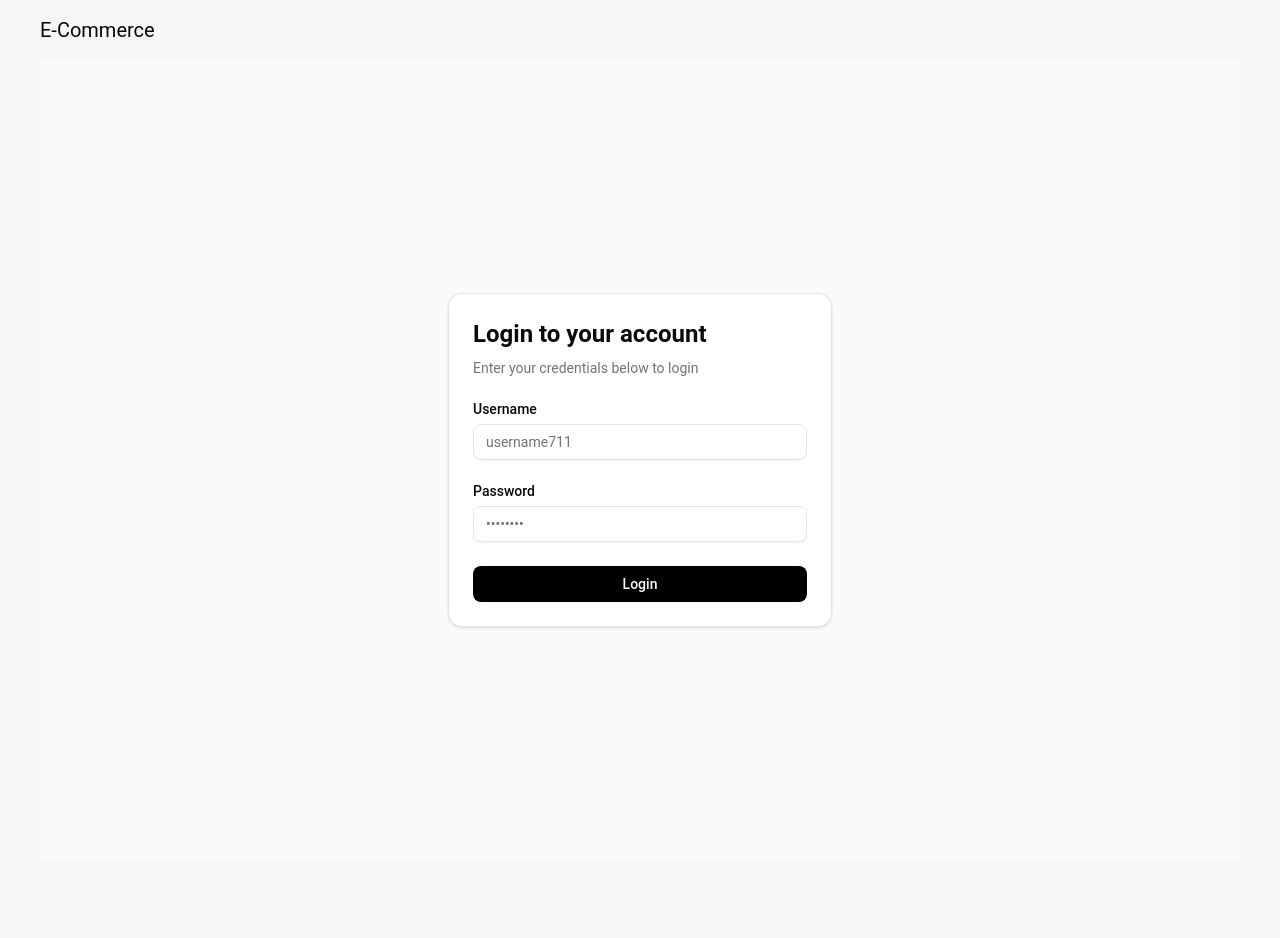
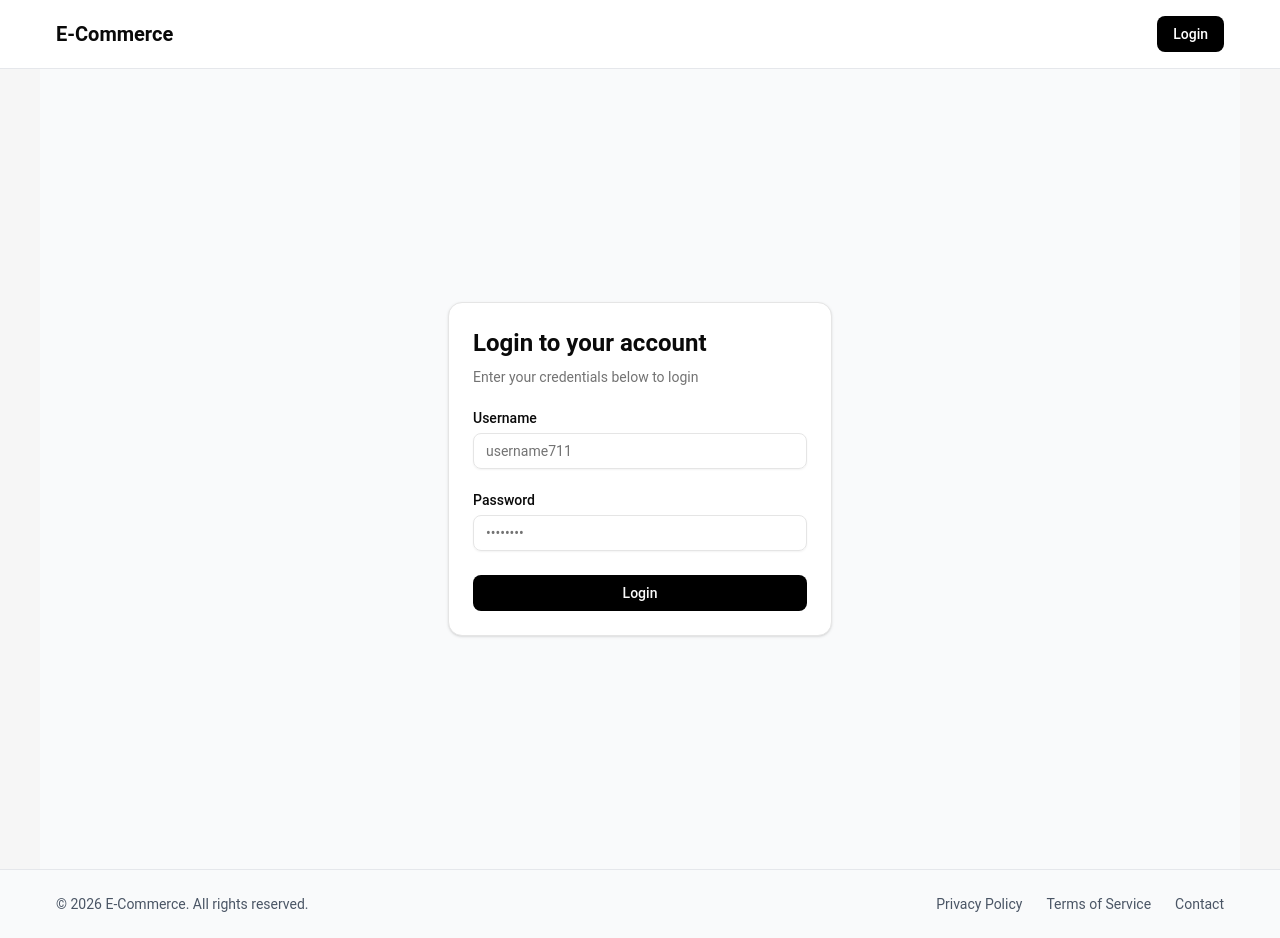
Before and after one commit to Zhasulan711/test-e-commerce-front, a Next.js app: page /login in a window 1280 px wide. Before the commit the page ends 860 px from the top, so only its background shows below. Built offline with nearby package versions, Linux system fonts and the light colour scheme.

Commit message:
feat: implement cart functionality in header and enhance layout structure

```diff
--- /dev/null
+++ b/src/components/Icons/CartIcon.tsx
@@ -0,0 +1,21 @@
+import { DefaultIconComponentProps } from "../../types";
+
+export const CartIcon = ({ className, onClick }: DefaultIconComponentProps) => {
+  return (
+    <svg
+      className={className}
+      onClick={onClick}
+      fill="none"
+      stroke="currentColor"
+      viewBox="0 0 24 24"
+      xmlns="http://www.w3.org/2000/svg"
+    >
+      <path
+        strokeLinecap="round"
+        strokeLinejoin="round"
+        strokeWidth={2}
+        d="M3 3h2l.4 2M7 13h10l4-8H5.4M7 13L5.4 5M7 13l-2.293 2.293c-.63.63-.184 1.707.707 1.707H17m0 0a2 2 0 100 4 2 2 0 000-4zm-8 2a2 2 0 11-4 0 2 2 0 014 0z"
+      />
+    </svg>
+  );
+};
--- /dev/null
+++ b/src/components/layout/footer/Footer.tsx
@@ -0,0 +1,44 @@
+export const Footer = () => {
+  const currentYear = new Date().getFullYear();
+
+  return (
+    <footer className="mt-auto border-t border-gray-200 bg-gray-50">
+      <div className="mx-auto 2xl:max-w-325 xl:max-w-300 lg:max-w-220 md:max-w-172 sm:max-w-100 max-w-80 py-6 px-4">
+        <div className="flex flex-col md:flex-row justify-between items-center gap-4">
+          <div className="text-sm text-gray-600">
+            <p>&copy; {currentYear} E-Commerce. All rights reserved.</p>
+          </div>
+          <div className="flex gap-6 text-sm text-gray-600">
+            <a
+              href="#"
+              className="hover:text-gray-900 transition-colors"
+              onClick={(e) => {
+                e.preventDefault();
+              }}
+            >
+              Privacy Policy
+            </a>
+            <a
+              href="#"
+              className="hover:text-gray-900 transition-colors"
+              onClick={(e) => {
+                e.preventDefault();
+              }}
+            >
+              Terms of Service
+            </a>
+            <a
+              href="#"
+              className="hover:text-gray-900 transition-colors"
+              onClick={(e) => {
+                e.preventDefault();
+              }}
+            >
+              Contact
+            </a>
+          </div>
+        </div>
+      </div>
+    </footer>
+  );
+};
--- a/src/components/layout/header/Header.tsx
+++ b/src/components/layout/header/Header.tsx
@@ -1,30 +1,91 @@
 "use client";
 
 import { useRouter } from "next/router";
+import { useQuery } from "@tanstack/react-query";
 import { useAuthStore } from "@/stores/auth-store";
 import { Button } from "@/components/ui/button";
+import { CartIcon } from "@/components/Icons/CartIcon";
+import { getCartsByUserId } from "@/features/cart/api";
 
 export const Header = () => {
-  const { isAuthenticated, logout } = useAuthStore();
+  const { isAuthenticated, logout, userId } = useAuthStore();
   const router = useRouter();
+
+  const { data: carts } = useQuery({
+    queryKey: ["carts", userId],
+    queryFn: () => {
+      if (!userId) throw new Error("User ID not found");
+      return getCartsByUserId(userId);
+    },
+    enabled: isAuthenticated && userId !== null,
+  });
+
+  const totalItems = carts?.reduce((total, cart) => {
+    return (
+      total +
+      cart.products.reduce((sum, product) => sum + product.quantity, 0)
+    );
+  }, 0) || 0;
 
   const handleLogout = () => {
     logout();
     router.push("/login");
   };
 
+  const handleCartClick = () => {
+    router.push("/carts");
+  };
+
+  const handleHomeClick = () => {
+    router.push("/");
+  };
+
+  const handleLoginClick = () => {
+    router.push("/login");
+  };
+
   return (
-    <div className="flex justify-between items-center mx-auto 2xl:max-w-325 xl:max-w-300 lg:max-w-220 md:max-w-172 sm:max-w-100 max-w-80 py-4">
-      <h1 className="text-xl">E-Commerce</h1>
+    <header className="border-b border-gray-200 bg-white sticky top-0 z-50">
+      <div className="flex justify-between items-center mx-auto 2xl:max-w-325 xl:max-w-300 lg:max-w-220 md:max-w-172 sm:max-w-100 max-w-80 py-4 px-4">
+        <h1
+          onClick={handleHomeClick}
+          className="text-xl font-bold cursor-pointer hover:text-gray-600 transition-colors"
+        >
+          E-Commerce
+        </h1>
 
-      {isAuthenticated && (
+        <div className="flex items-center gap-3">
+          {!isAuthenticated ? (
+            <Button
+              onClick={handleLoginClick}
+              className="bg-black hover:bg-gray-800 text-white"
+            >
+              Login
+            </Button>
+          ) : (
+            <>
+              <button
+                onClick={handleCartClick}
+                className="relative p-2 hover:bg-gray-100 rounded-full transition-colors"
+                aria-label="Shopping cart"
+              >
+                <CartIcon className="w-6 h-6 text-gray-700" />
+                {totalItems > 0 && (
+                  <span className="absolute -top-1 -right-1 bg-red-500 text-white text-xs font-bold rounded-full w-5 h-5 flex items-center justify-center">
+                    {totalItems > 99 ? "99+" : totalItems}
+                  </span>
+                )}
+              </button>
               <Button
                 onClick={handleLogout}
-          className="bg-red-500 hover:bg-red-600 text-white cursor-pointer"
+                className="bg-red-500 hover:bg-red-600 text-white"
               >
                 Logout
               </Button>
+            </>
           )}
         </div>
+      </div>
+    </header>
   );
 };
--- a/src/features/cart/components/CartsSection.tsx
+++ b/src/features/cart/components/CartsSection.tsx
@@ -11,7 +11,6 @@ import { EmptyCartsState } from "./EmptyCartsState";
 import { UnauthenticatedCartsState } from "./UnauthenticatedCartsState";
 import { CartCard } from "./CartCard";
 import { ProductCard } from "@/features/home/types";
-import { Cart } from "../types";
 
 export const CartsSection = () => {
   const { userId, isAuthenticated } = useAuthStore();
--- a/src/pages/_app.tsx
+++ b/src/pages/_app.tsx
@@ -3,6 +3,8 @@ import type { AppProps } from "next/app";
 import Head from "next/head";
 import { QueryClient, QueryClientProvider } from "@tanstack/react-query";
 import { Header } from "@/components/layout/header/Header";
+import { Footer } from "@/components/layout/footer/Footer";
+
 const queryClient = new QueryClient();
 
 export default function App({ Component, pageProps }: AppProps) {
@@ -11,12 +13,15 @@ export default function App({ Component, pageProps }: AppProps) {
       <Head>
         <meta name="viewport" content="width=device-width, initial-scale=1" />
       </Head>
-      <Header />
+      <div className="flex flex-col min-h-screen">
+        <Header />
 
-      <main className="flex flex-col mx-auto 2xl:max-w-325 xl:max-w-300 lg:max-w-220 md:max-w-172 sm:max-w-100 max-w-80">
-        <Component {...pageProps} />
-      </main>
+        <main className="flex flex-col flex-1 mx-auto 2xl:max-w-325 xl:max-w-300 lg:max-w-220 md:max-w-172 sm:max-w-100 max-w-80 w-full">
+          <Component {...pageProps} />
+        </main>
 
+        <Footer />
+      </div>
     </QueryClientProvider>
   );
 }
```
Lines whose indentation alone changed are shown as unchanged.
